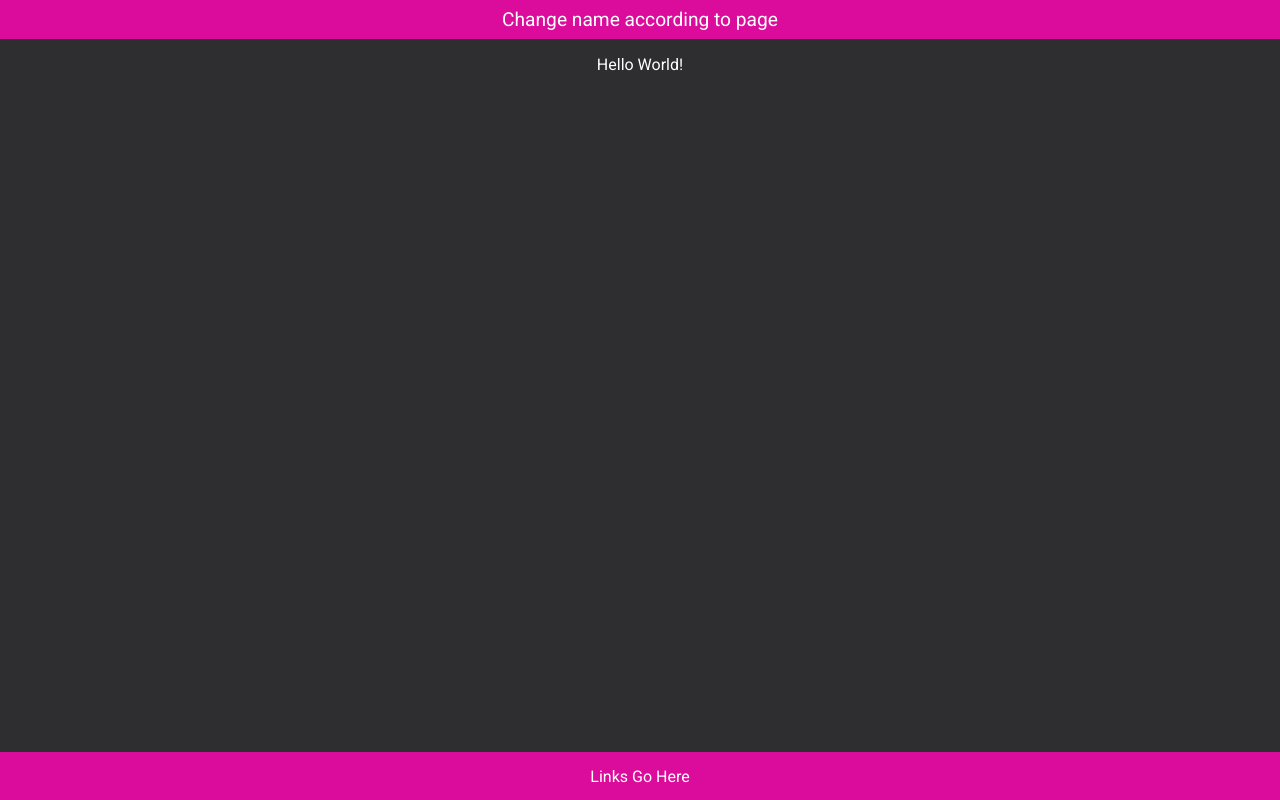
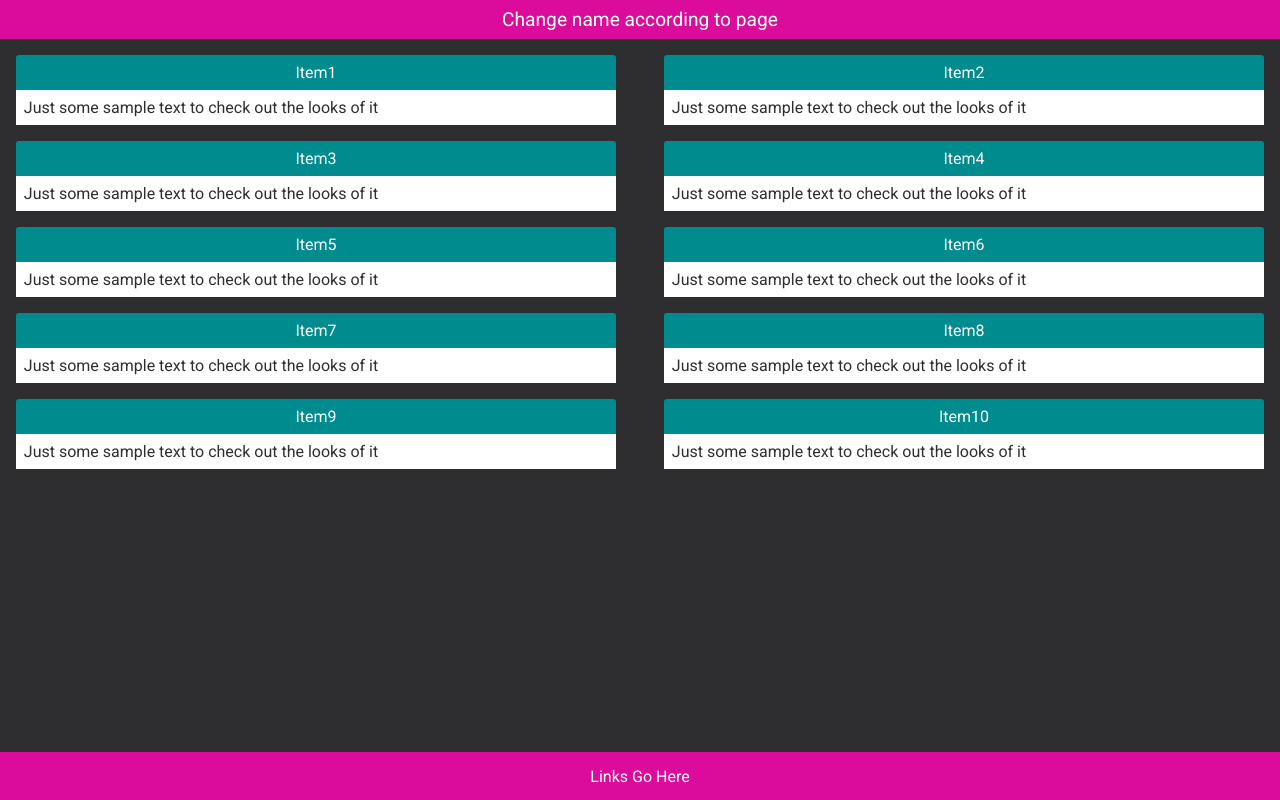
Before and after one commit to doctype-Melvin/repsetweight, a Next.js app: page / in a window 1280 px wide. Built offline with nearby package versions, Linux system fonts and the light colour scheme.

Commit message:
adds possible solution to overlapping navbar

```diff
--- a/app/homepage.css
+++ b/app/homepage.css
@@ -1,4 +1,9 @@
 .page__container {
-    display: flex;
-    justify-content: center;
+    display: grid;
+    grid-template-columns: 1fr 1fr;
+    grid-template-rows: repeat(auto-fill, 1fr);
+    justify-items: center;
+    gap: 1rem;
+    padding-top: 1rem;
+    padding-bottom: calc(20px + var(--navbar-height))
 }
--- a/app/page.js
+++ b/app/page.js
@@ -1,9 +1,19 @@
 import './homepage.css'
+import Tile from '@/components/Tile';
 
 export default function Home() {
   return (
     <section className='page__container'>
-    <p>Hello World!</p>
+    <Tile title="Item1" />
+    <Tile title="Item2" />
+    <Tile title="Item3" />
+    <Tile title="Item4" />
+    <Tile title="Item5" />
+    <Tile title="Item6" />
+    <Tile title="Item7" />
+    <Tile title="Item8" />
+    <Tile title="Item9" />
+    <Tile title="Item10" />
     </section>
   );
 }
--- a/components/Navigation/style.css
+++ b/components/Navigation/style.css
@@ -4,4 +4,7 @@
     display: flex;
     justify-content: space-evenly;
     align-items: center;
+    position: fixed;
+    bottom: 0;
+    width: 100%;
 }
--- /dev/null
+++ b/components/Tile/index.js
@@ -0,0 +1,10 @@
+import './style.css'
+
+export default function Tile({ title }){
+    return (
+        <section className="tile__body">
+            <p className="tile__title">{title}</p>
+            <p className="tile__content">Just some sample text to check out the looks of it</p>
+        </section>
+    )
+}
--- /dev/null
+++ b/components/Tile/style.css
@@ -0,0 +1,20 @@
+.tile__body {
+    background-color: var(--dark-turqiose);
+    width: 95%;
+    border-radius: 3px;
+}
+
+.tile__title {
+    width: 100%;
+    text-align: center;
+    margin: 0;
+    padding: .5rem 0;
+}
+
+.tile__content {
+    padding: .5rem;
+    background-color: var(--white);
+    color: var(--dark-background);
+    margin: 0;
+    text-align: justify;
+}
```
